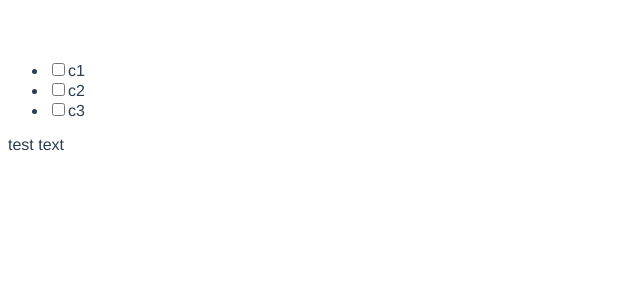
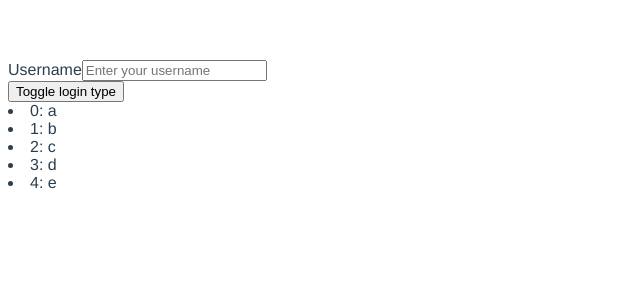
Before and after one commit to Plasmatium/vuejs_test, a Vue app: page / in a window 1280 px wide. Shown: the top 300 px of the page, without its empty margins (0-640 px from the left). Built offline with nearby package versions, Linux system fonts and the light colour scheme.

Commit message:
Condition % list render learned. Next focus on todo-list, that seems difficult to me. I'll have a try.

```diff
--- a/src/App.vue
+++ b/src/App.vue
@@ -4,24 +4,23 @@
       <img src="./assets/logo.png">
       <test-computed/>
     -->
-    <class-style/>
+    <cond-render/>
   </div>
 </template>
 
 <script>
+/*
 import Hello from './components/Hello'
 import simple from './components/simple.vue'
 import testComputed from './components/test-computed.vue'
 import classStyle from './components/class&style.vue'
-
+*/
+import condRender from './components/cond-render.vue'
 
 export default {
   name: 'app',
   components: {
-    Hello,
-    simple,
-    testComputed,
-    classStyle
+    condRender
   }
 }
 </script>
--- a/src/components/class&style.vue
+++ b/src/components/class&style.vue
@@ -50,7 +50,7 @@ export default {
 
 <style lang="css" scope>
 p {
-  width: 10%;
+  width: 50%;
 }
 .c1 {
   background-color: #ededed;
--- /dev/null
+++ b/src/components/cond-render.vue
@@ -0,0 +1,47 @@
+<template lang="html">
+  <div class="cond-render">
+    <div class="login">
+      <template v-if="loginType === 'username'">
+        <label>Username</label>
+        <input placeholder="Enter your username">
+      </template>
+      <template v-else>
+        <label>Email</label>
+        <input placeholder="Enter your email address">
+      </template>
+      <br>
+      <button @click="toggle">Toggle login type</button>
+    </div>
+
+    <li v-for="(value, index) in rd">
+      {{index+': '+value}}
+    </li>
+  </div>
+</template>
+
+<script>
+let data = {
+  loginType: 'username',
+  logname: '',
+  logemail: '',
+  rd: ['a', 'b', 'c', 'd', 'e']
+}
+
+let methods = {
+  toggle () {
+    if (this.loginType == 'username')
+      this.loginType = 'email'
+    else
+      this.loginType = 'username'
+  }
+}
+
+export default {
+  name: 'condRender',
+  data: () => data,
+  methods
+}
+</script>
+
+<style lang="css">
+</style>
```
Also changed, not shown: src/components/todoList.vue (added, +13 -0 lines).
